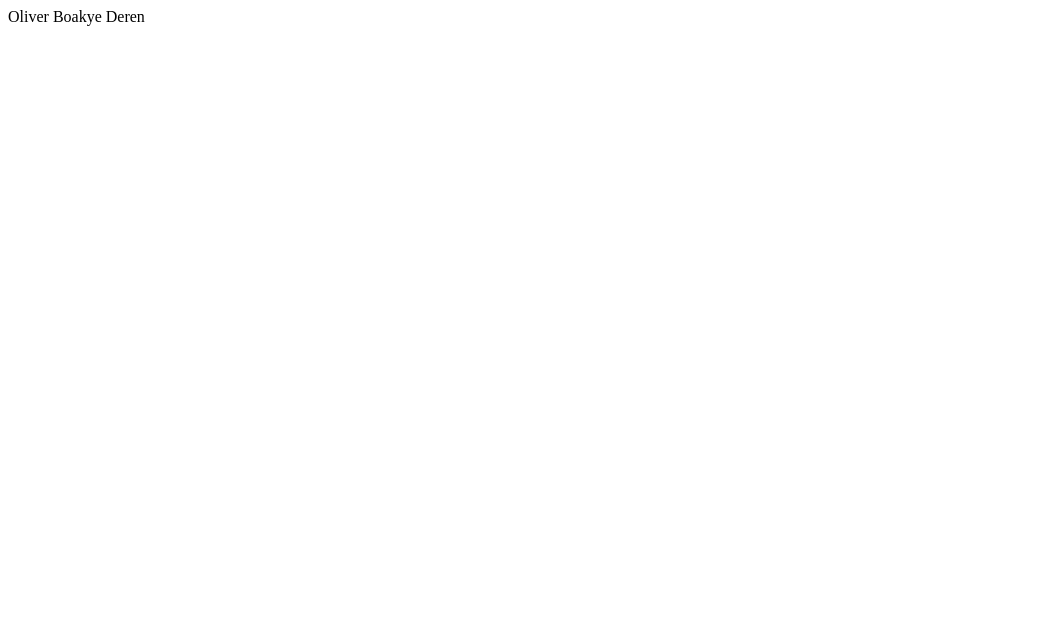
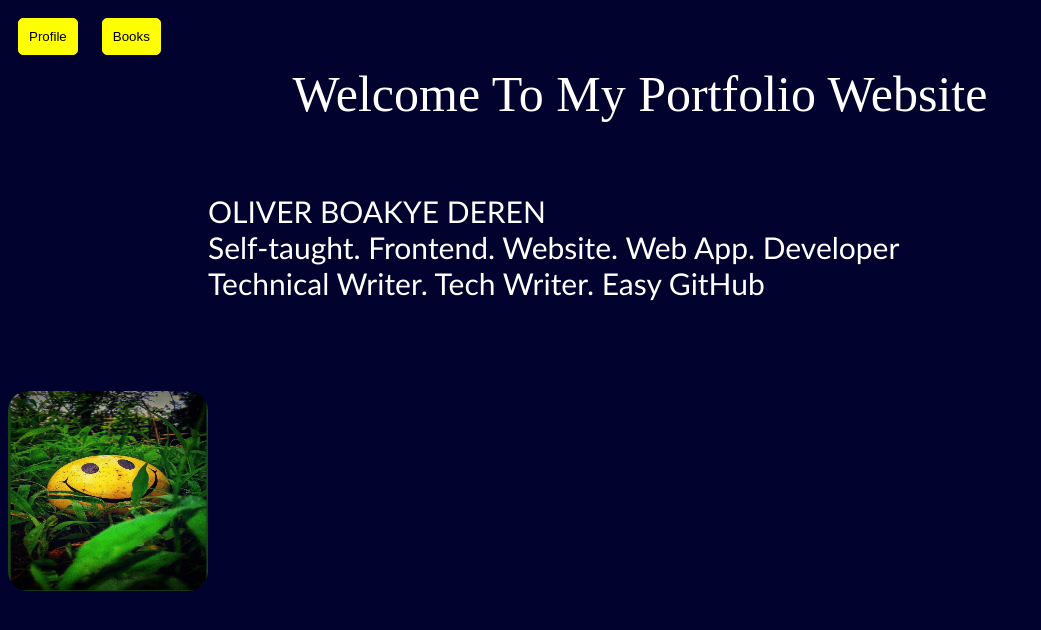
Before and after one commit to Lyte952/lytecv.github.io, a plain HTML site: page index.html in a window 1280 px wide. Shown: the whole page, without its empty margins (0-1041 px from the left). Drawn offline with Linux system fonts and the light colour scheme.

Commit message:
Add buttons and pic

```diff
--- a/index.css
+++ b/index.css
@@ -1,8 +1,34 @@
 body {
-    background: darkblue;
+    background: rgb(2, 2, 46);
 }
 
-.myname {
+h1 {
     font-family: 'Gill Sans', 'Gill Sans MT', Calibri, 'Trebuchet MS', sans-serif;
-    font-size: larger;
+    font-weight: 300;
+    font-size: 30px;
+    color: white;
+    margin-left: 200px;
+    margin-top: 70px;
+    display: flex;
 }
+
+@media (max-width: 767px) {
+    img, h1 {
+      margin-right: 0;
+      margin-top: 0;
+    }
+  }
+
+button {
+    border-radius: 5px;
+    background-color: rgb(255, 255, 0);
+    border: 1px solid yellow;
+    padding: 10px;
+    margin: 10px;
+    transform: scale(1);
+    transition: 0.2s;
+}
+button:hover{
+    transform: scale(1.1);
+    color: rgb(200, 2, 46);
+}
--- a/index.html
+++ b/index.html
@@ -5,9 +5,20 @@
     <meta http-equiv="X-UA-Compatible" content="IE=edge">
     <meta name="viewport" content="width=device-width, initial-scale=1.0">
     <title>Lyte Portfolio</title>
-    <style rel="stylesheet" href="index.css"></style>
+    <link href="index.css" rel="stylesheet">
 </head>
 <body>
-    <div id="myname">Oliver Boakye Deren</div>
+    <div>
+        <button id="profile">Profile</button>
+        <button id="books">Books</button>
+    </div>
+    <div id="greet" style="color: white; font-size: 50px; text-align: center;">Welcome To My Portfolio Website</div>
+    <div style="display: flex; justify-content: space-between; flex-wrap: wrap;">
+        <h1 id="myname">OLIVER BOAKYE DEREN
+            <br>Self-taught. Frontend. Website. Web App. Developer
+            <br>Technical Writer. Tech Writer. Easy GitHub
+        </h1>
+        <img src="emojiball.png" alt="emojiball pic" style="height: 200px; width: 200px; border-radius: 20px; margin-right: 200px; margin-top: 70px;">
+    </div>
 </body>
 </html>
```
Also changed, not shown: emojiball.png (added).
